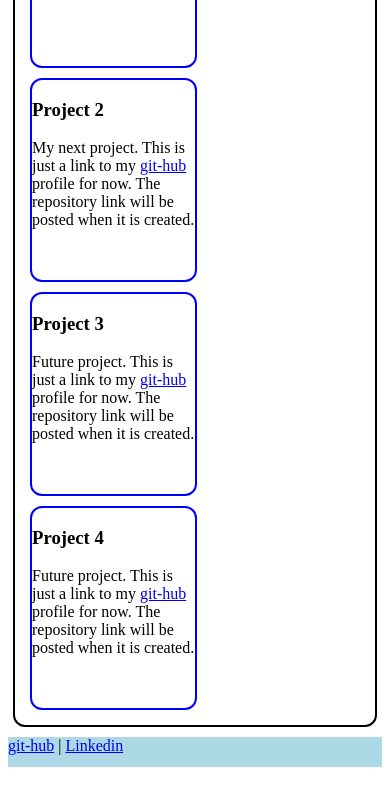
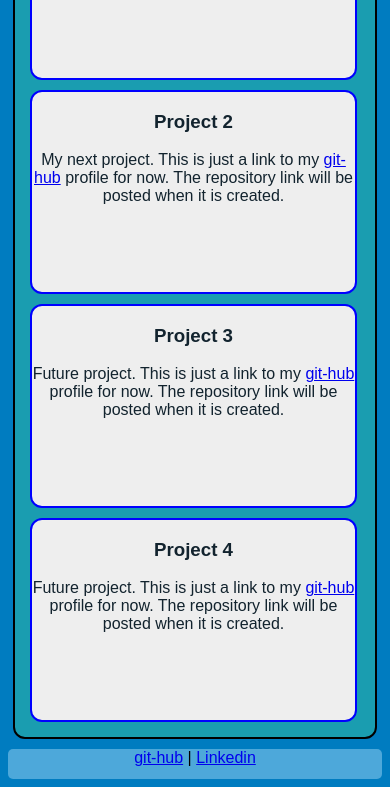
Before and after one commit to Oceanriderrr/portfolio-project, a plain HTML site: page index.html in a window 390 px wide. Shown: the part 259-1046 px from the top of the page. Drawn offline with Linux system fonts and the light colour scheme.

Commit message:
added responsive and colors

```diff
--- a/css/style.css
+++ b/css/style.css
@@ -1,3 +1,18 @@
+@font-face {
+    font-family: 'Rubik', sans-serif;
+    src: url("fonts/Rubik-Regular.ttf");
+}
+
+.main {
+    background-color: #007cc0;
+    font-family: 'Rubik', sans-serif;
+}
+.title {
+    text-align: center;
+}
+
+
+
 .aboutImg {
     width: 35%;
 
@@ -9,6 +24,8 @@
 
 
 .projectsArea {
+    background-color: #203647;
+    color: #4da8da;
     padding: 10px;
     margin: 10px 5px 10px 5px;
     border: 2px solid black;
@@ -17,21 +34,25 @@
 }
 
 .project {
+    background-color: #4da8da;
+    color: #12232e;
     float: left;
     width: 48%;
-    border: 2px solid blue;
+    border: 2px solid #007cc7;
     margin: 5px;
     height: 200px;
     border-radius: 12px;
 }
-footer {
+.links {
     height:30px;
     width: 100%;
     margin: 0;
-    background-color: lightblue;
+    background-color: #4da8da;
+    border-radius: 5px;
     /* position: fixed; */
     bottom: 0;
     font: 28px;
+    text-align: center;
 }
 
 
@@ -43,3 +64,48 @@ footer {
     display:block;
     clear: both;
 }
+
+/*For Tablet*/
+@media only screen and (max-width: 865px) {
+    .projectsArea {
+
+        padding: 10px;
+        margin: 10px 5px 10px 5px;
+
+        border-radius: 12px;
+
+    }
+
+    .project {
+
+        text-align: center;
+        width: 90%;
+
+        margin: 5px;
+        height: 150px;
+        border-radius: 12px;
+    }
+}
+
+/*For phone*/
+@media only screen and (max-width: 440px) {
+    .projectsArea {
+        background-color: #1a9db0;
+        padding: 10px;
+        margin: 10px 5px 10px 5px;
+        border: 2px solid black;
+        border-radius: 12px;
+
+    }
+
+    .project {
+        background-color: #eee;
+        float: left;
+        width: 95%;
+        border: 2px solid blue;
+        margin: 5px;
+        height: 200px;
+        border-radius: 12px;
+        text-align: center;
+    }
+}
--- a/index.html
+++ b/index.html
@@ -7,8 +7,8 @@
     <title>Profile Page</title>
     <link rel="stylesheet" href="css/style.css">
 </head>
-<body>
-    <nav>
+<body class = "main">
+    <nav class = 'links'>
         <a href="aboutme.html">About me</a>
         |
         <a href="https://github.com/Oceanriderrr">git-hub</a>
@@ -16,7 +16,7 @@
         <a href="index.html">Portfolio</a>
     </nav>
 
-        <h1>Mike's Projects</h1>
+        <h1 class = "title">Mike's Projects</h1>
 
     <div class="projectsArea clearfix">
         <div class="project p1">
@@ -37,7 +37,7 @@
         </div>
     </div>
 
-    <footer>
+    <footer class = 'links'>
         <a href="https://github.com/Oceanriderrr">git-hub</a>
         |
         <a href="https://www.linkedin.com/in/michael-allen-9b2b13134/">Linkedin</a>
```
Also changed, not shown: aboutme.html (+2 -2 lines), fonts/Rubik-Regular.ttf (added).
